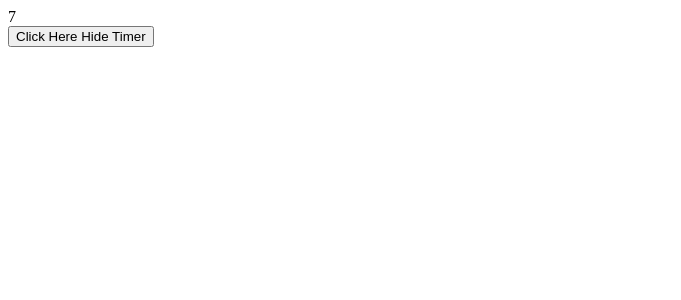
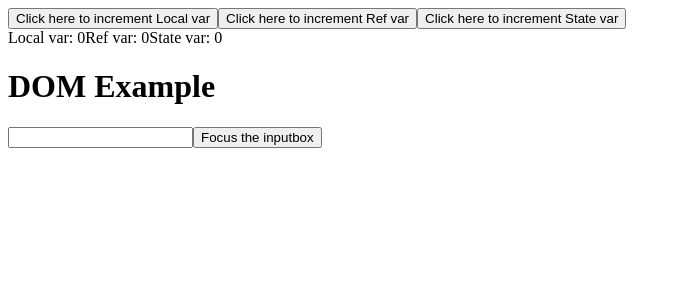
Before and after one commit to Shri2710/react-revision, a React app: page / in a window 1280 px wide. Shown: the top 300 px of the page, without its empty margins (0-681 px from the left). Built offline with nearby package versions, Linux system fonts and the light colour scheme.

Commit message:
All about useRef and forwardRef

```diff
--- a/src/App.js
+++ b/src/App.js
@@ -1,14 +1,28 @@
 import React from 'react';
-import { useState, useCallback, useEffect} from 'react';
-import Button from './Button';
-import { Timer } from './Timer';
+import { useState,useRef} from 'react';
+import Input from './Input';
 
 const App = () => {
-    const [time,setTimer] = useState(true);
-    return (<>
-        { time ? <Timer /> : '' }
-        <button onClick={()=> setTimer((prev)=> !prev)} >Click Here Hide Timer</button>
-    </>)
+    let count = 0;
+    const ref = useRef(0);
+    const [counter,setCounter] = useState(0);
+    const inputRef = useRef(null);
+
+    return <>
+     <button onClick={()=> {count+=1}}>Click here to increment Local var</button>
+     <button onClick={()=> {ref.current += 1}}>Click here to increment Ref var</button>
+     <button onClick={()=> setCounter((prev)=> prev+1)}>Click here to increment State var</button>
+     <div>
+        <span>Local var: {count}</span>
+        <span>Ref var: {ref.current}</span>
+        <span>State var: {counter}</span>
+     </div>
+     <h1>DOM Example</h1>
+     <Input ref={inputRef} />
+     <button onClick={()=>{
+        if(inputRef.current) inputRef.current.focus();
+     }}>Focus the inputbox</button>
+    </>
 }
 
 
--- /dev/null
+++ b/src/Input.js
@@ -0,0 +1,9 @@
+import React,{forwardRef} from 'react'
+
+const Input = forwardRef((props,ref) => {
+  return (
+    <input ref={ref} type="text"  />
+  )
+})
+
+export default Input
```
